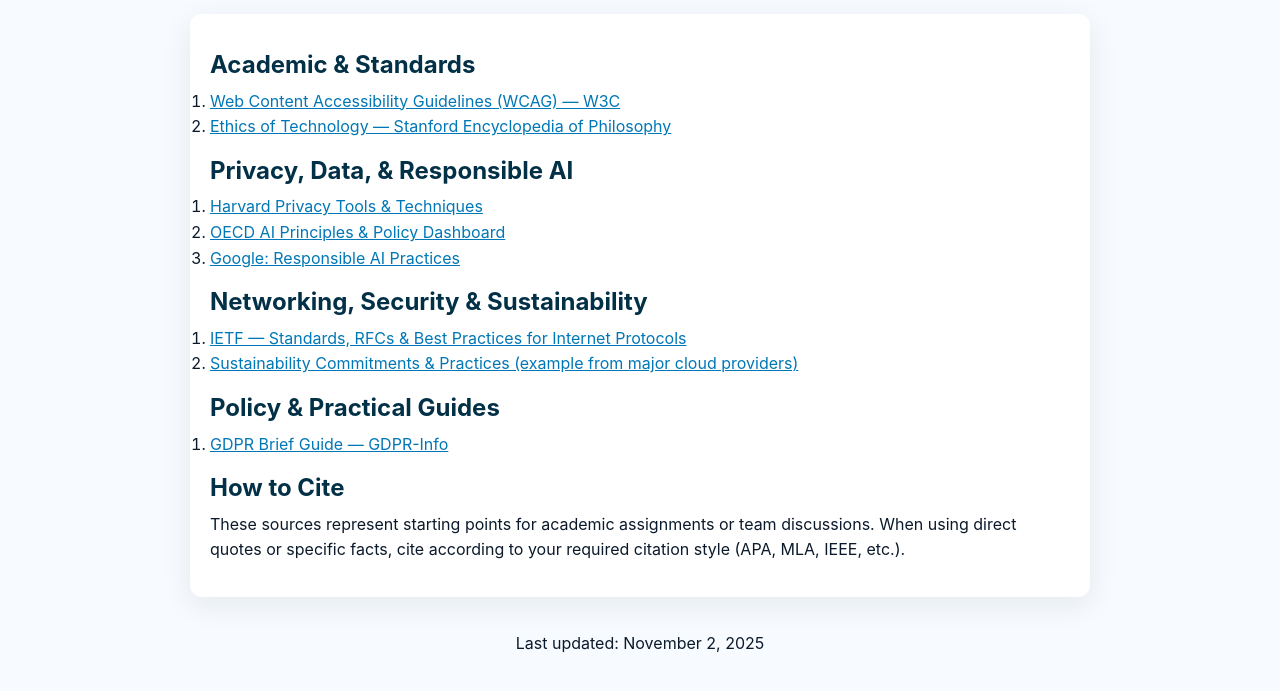
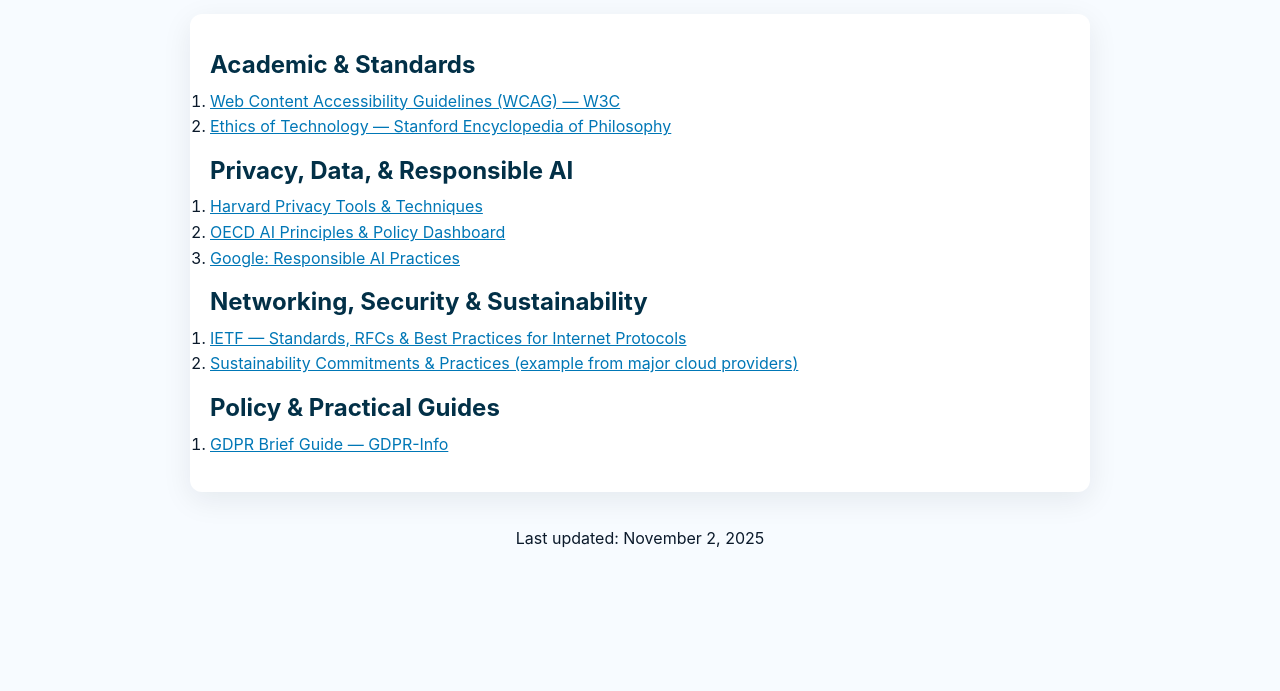
Before and after one commit to tybjet/tybjet.github.io, a plain HTML site: page refs.html in a window 1280 px wide. Shown: the part 81-772 px from the top of the page. Drawn offline with Linux system fonts and the light colour scheme.

Commit message:
Remove citation guidelines from refs.html
Removed citation guidelines from the references section.

```diff
--- a/refs.html
+++ b/refs.html
@@ -48,11 +48,7 @@
         <li><a href="https://gdpr-info.eu/" target="_blank" rel="noopener">GDPR Brief Guide — GDPR-Info</a></li>
       </ol>
 
-      <h2>How to Cite</h2>
-      <p>
-        These sources represent starting points for academic assignments or team discussions. When using direct quotes or specific facts,
-        cite according to your required citation style (APA, MLA, IEEE, etc.).
-      </p>
+
     </section>
   </main>
 
```
